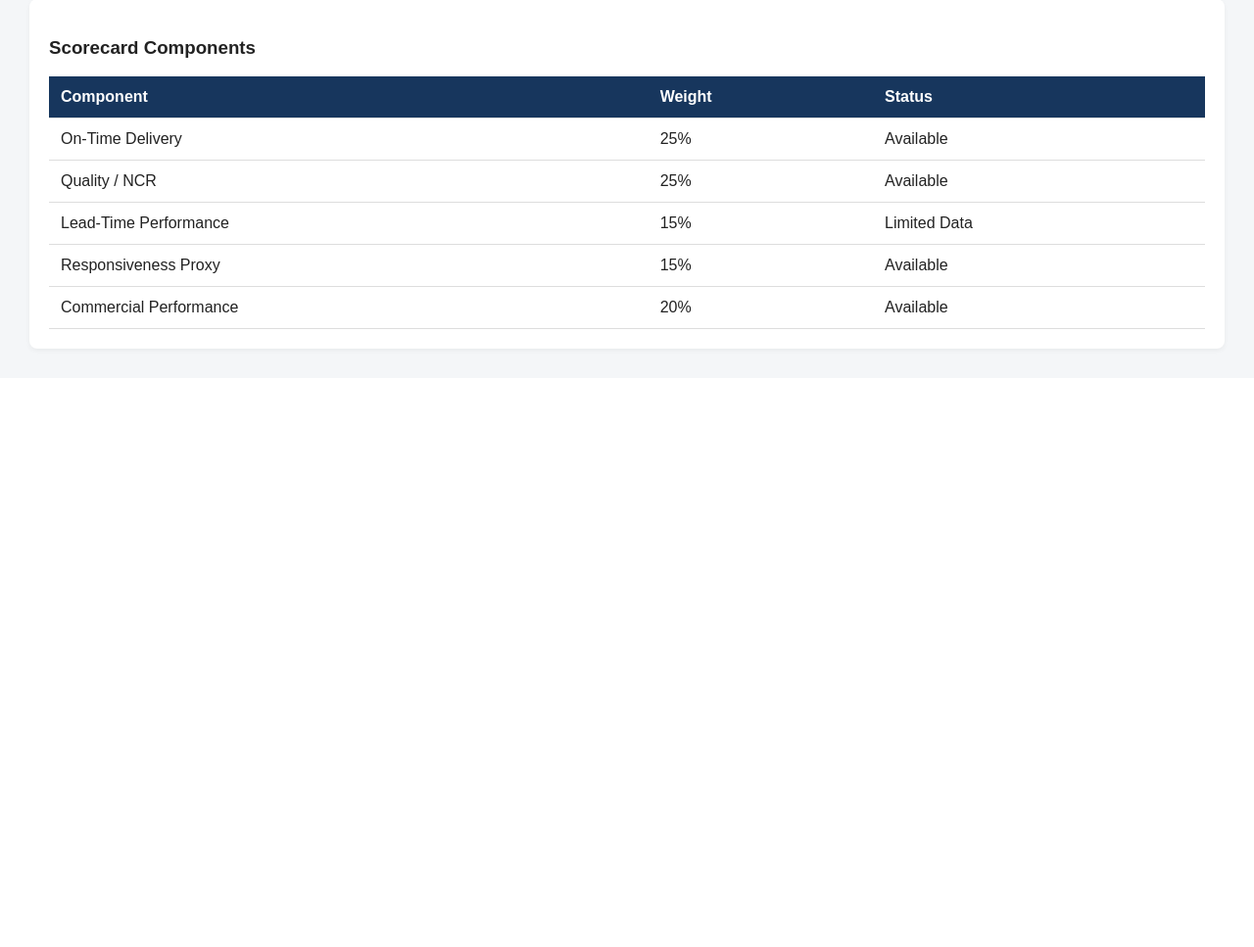
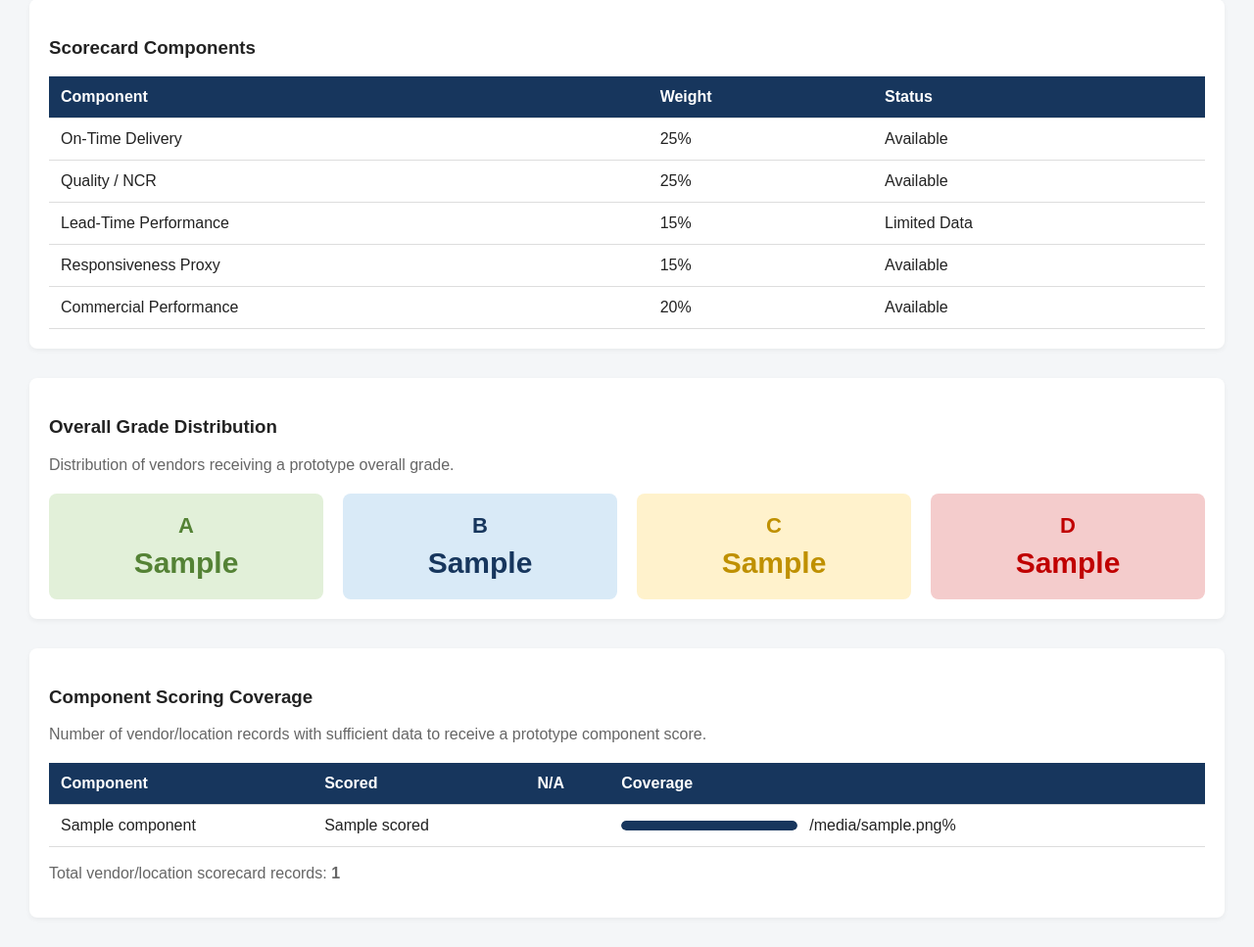
Before and after one commit to vnair-macrodyne/macrodyne-supplier-scorecard, a Flask app: template web/templates/dashboard.html in a window 1280 px wide. Shown: the part 418-1385 px from the top of the page at 98% size. Before the commit the page ends 779 px from the top, so only its background shows below. Run offline with Flask 3, Linux system fonts and the light colour scheme; the template is opened without the code that fills it: most values are stand-ins (such as "Sample title", 1, 10 or a date in 2020).

Commit message:
Add dashboard grade distribution and component coverage

```diff
--- a/web/static/css/styles.css
+++ b/web/static/css/styles.css
@@ -417,3 +417,108 @@ tbody tr:hover {
     }
 
 }
+
+/* ==================================================
+   OVERALL GRADE DISTRIBUTION
+================================================== */
+
+.grade-distribution-panel {
+    margin-top: 30px;
+}
+
+
+.grade-distribution {
+    display: grid;
+    grid-template-columns: repeat(4, 1fr);
+    gap: 20px;
+}
+
+
+.grade-card {
+    padding: 20px;
+    border-radius: 8px;
+    text-align: center;
+}
+
+
+.grade-letter {
+    font-size: 22px;
+    font-weight: bold;
+    margin-bottom: 8px;
+}
+
+
+.grade-count {
+    font-size: 30px;
+    font-weight: bold;
+}
+
+
+.grade-card-a {
+    background: #e2f0d9;
+    color: #548235;
+}
+
+
+.grade-card-b {
+    background: #d9eaf7;
+    color: #17365d;
+}
+
+
+.grade-card-c {
+    background: #fff2cc;
+    color: #bf9000;
+}
+
+
+.grade-card-d {
+    background: #f4cccc;
+    color: #c00000;
+}
+
+
+@media screen and (max-width: 700px) {
+
+    .grade-distribution {
+        grid-template-columns: repeat(2, 1fr);
+    }
+
+}
+
+/* ==================================================
+   COMPONENT COVERAGE
+================================================== */
+
+.component-coverage-panel {
+    margin-top: 30px;
+}
+
+
+.coverage-cell {
+    display: flex;
+    align-items: center;
+    gap: 12px;
+}
+
+
+.coverage-bar {
+    width: 180px;
+    height: 10px;
+    background: #e7e6e6;
+    border-radius: 10px;
+    overflow: hidden;
+}
+
+
+.coverage-fill {
+    height: 100%;
+    background: #17365d;
+    border-radius: 10px;
+}
+
+
+.coverage-note {
+    margin-top: 18px;
+    color: #666;
+}
--- a/web/templates/dashboard.html
+++ b/web/templates/dashboard.html
@@ -108,5 +108,132 @@ Vendor Scorecard Dashboard
     </table>
 
 </section>
+<section class="panel grade-distribution-panel">
+
+    <h3>Overall Grade Distribution</h3>
+
+    <p class="section-description">
+        Distribution of vendors receiving a prototype overall grade.
+    </p>
+
+    <div class="grade-distribution">
+
+        <div class="grade-card grade-card-a">
+            <div class="grade-letter">A</div>
+            <div class="grade-count">
+                {{ summary.grade_distribution.A }}
+            </div>
+        </div>
+
+        <div class="grade-card grade-card-b">
+            <div class="grade-letter">B</div>
+            <div class="grade-count">
+                {{ summary.grade_distribution.B }}
+            </div>
+        </div>
+
+        <div class="grade-card grade-card-c">
+            <div class="grade-letter">C</div>
+            <div class="grade-count">
+                {{ summary.grade_distribution.C }}
+            </div>
+        </div>
+
+        <div class="grade-card grade-card-d">
+            <div class="grade-letter">D</div>
+            <div class="grade-count">
+                {{ summary.grade_distribution.D }}
+            </div>
+        </div>
+
+    </div>
+
+</section>
+
+<section class="panel component-coverage-panel">
+
+    <h3>Component Scoring Coverage</h3>
+
+    <p class="section-description">
+        Number of vendor/location records with sufficient
+        data to receive a prototype component score.
+    </p>
+
+
+    <div class="table-container">
+
+        <table>
+
+            <thead>
+
+                <tr>
+                    <th>Component</th>
+                    <th>Scored</th>
+                    <th>N/A</th>
+                    <th>Coverage</th>
+                </tr>
+
+            </thead>
+
+
+            <tbody>
+
+                {% for component in summary.component_coverage %}
+
+                <tr>
+
+                    <td>
+                        {{ component.component }}
+                    </td>
+
+                    <td>
+                        {{ component.scored }}
+                    </td>
+
+                    <td>
+                        {{ component.not_scored }}
+                    </td>
+
+                    <td>
+
+                        <div class="coverage-cell">
+
+                            <div class="coverage-bar">
+
+                                <div
+                                    class="coverage-fill"
+                                    style="width: {{ component.coverage_pct }}%;"
+                                >
+                                </div>
+
+                            </div>
+
+                            <span>
+                                {{ component.coverage_pct }}%
+                            </span>
+
+                        </div>
+
+                    </td>
+
+                </tr>
+
+                {% endfor %}
+
+            </tbody>
+
+        </table>
+
+    </div>
+
+
+    <p class="coverage-note">
+        Total vendor/location scorecard records:
+        <strong>
+            {{ summary.total_scorecard_rows }}
+        </strong>
+    </p>
+
+</section>
 
 {% endblock %}
```
Also changed, not shown: src/services/dashboard_service.py (+134 -0 lines).
